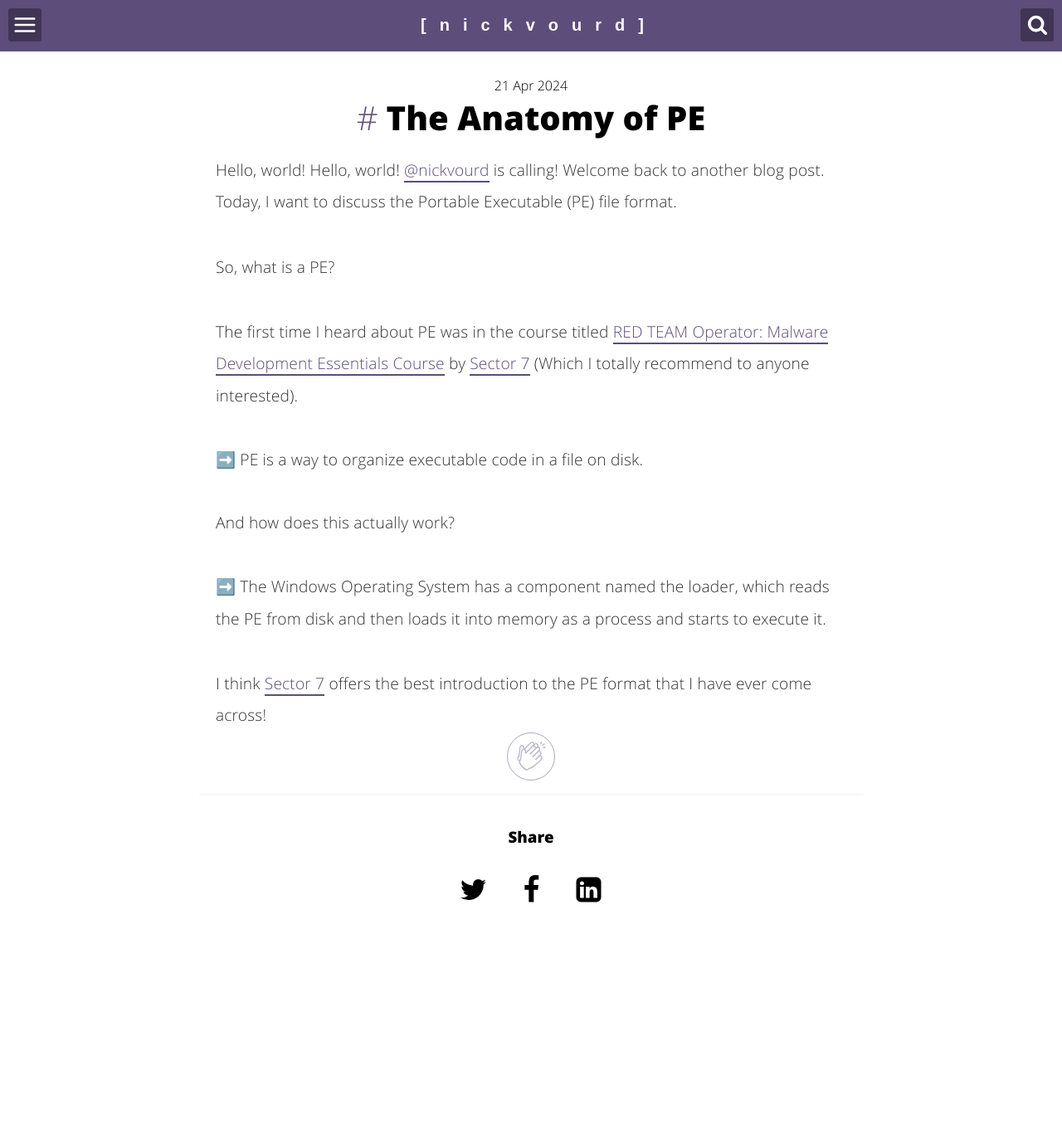
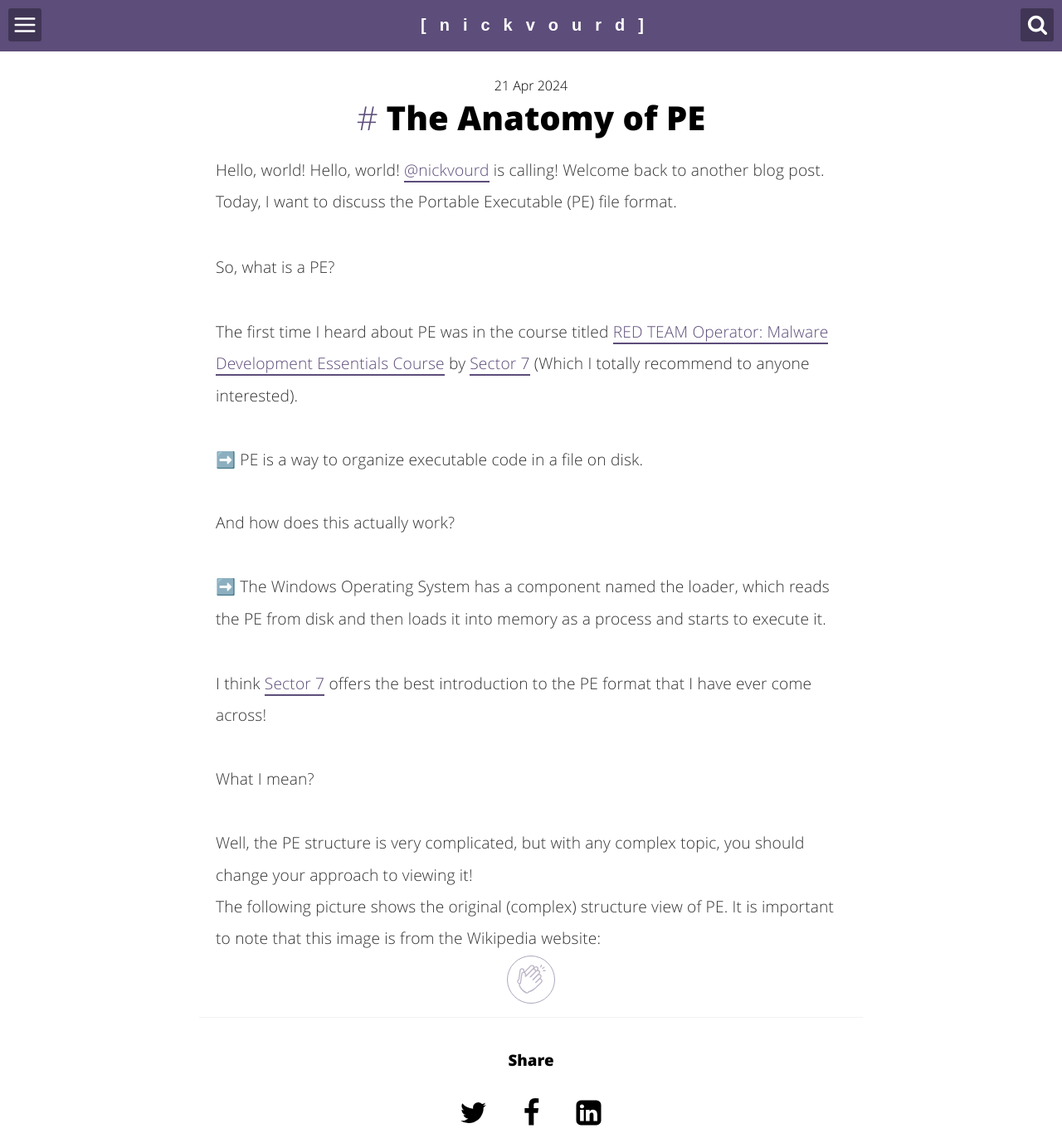
Before and after one commit to nickvourd/nickvourd.github.io, a Jekyll site: the page built from _posts/2024-04-21-the-anatomy-of-pe.md, in a window 1280 px wide. Shown: the whole page at 83% size. Built offline with Jekyll 4.4.1, drawn with Linux system fonts in a browser that asks for light colours; before the commit the page ends 1109 px from its top, so only the background shows below that.

Commit message:
The anatomy of PE

```diff
--- a/_posts/2024-04-21-the-anatomy-of-pe.md
+++ b/_posts/2024-04-21-the-anatomy-of-pe.md
@@ -140,7 +140,7 @@ function topFunction() {
 
 <p>The first time I heard about PE was in the course titled <a href="https://institute.sektor7.net/red-team-operator-malware-development-essentials">RED TEAM Operator: Malware Development Essentials Course</a> by <a href="https://institute.sektor7.net">Sector 7</a> (Which I totally recommend to anyone interested).<br /><br />➡️ PE is a way to organize executable code in a file on disk.<br /><br />And how does this actually work?<br /><br />➡️ The Windows Operating System has a component named the loader, which reads the PE from disk and then loads it into memory as a process and starts to execute it.</p><br />
 
-<p>I think <a href="https://institute.sektor7.net">Sector 7</a> offers the best introduction to the PE format that I have ever come across!</p>
+<p>I think <a href="https://institute.sektor7.net">Sector 7</a> offers the best introduction to the PE format that I have ever come across!<br /><br />What I mean?<br /><br />Well, the PE structure is very complicated, but with any complex topic, you should change your approach to viewing it!<br/>The following picture shows the original (complex) structure view of PE. It is important to note that this image is from the Wikipedia website:</p>
 
 <!-- add the button!-->
 <div>
```
